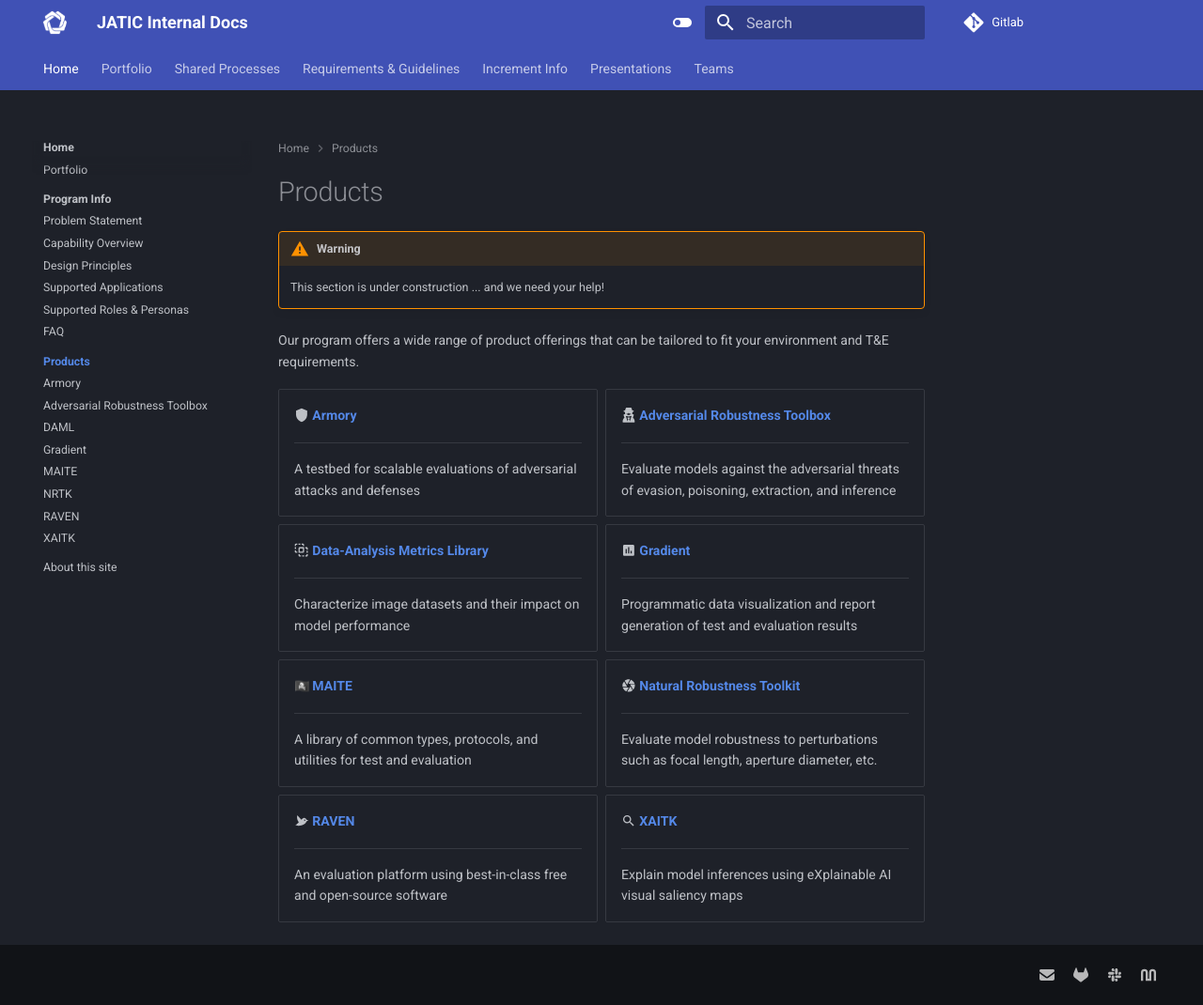
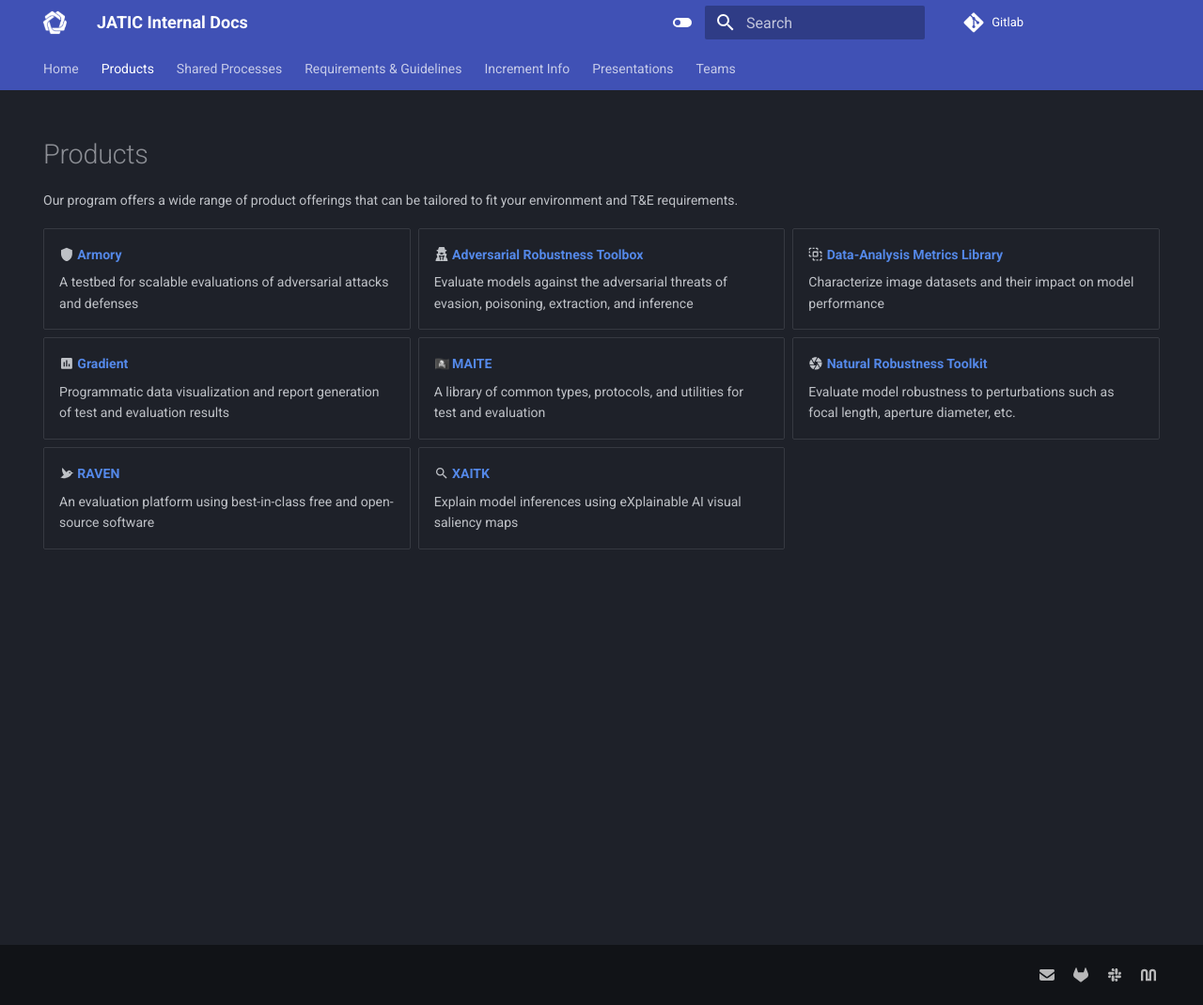
Before and after one commit to zheng0xd/JATIC-internal-docs, an MkDocs documentation site: the page built from docs/products/index.md, in a window 1280 px wide and 1070 px high. Shown: the whole window at 94% size. Built offline with MkDocs 1.6.1 and Material for MkDocs 9.7.7, drawn with Linux system fonts in a browser that asks for light colours; emoji names are drawn with the system emoji font.

Commit message:
remove github portfolio page

```diff
--- a/docs/products/index.md
+++ b/docs/products/index.md
@@ -1,8 +1,10 @@
+---
+hide:
+- toc
+- navigation
+---
+
 # Products
-
-!!! warning
-
-    This section is under construction ... and we need your help!
 
 Our program offers a wide range of product offerings that can be tailored to fit your environment and T&E requirements.
 
@@ -10,50 +12,34 @@
 
 -   :material-shield: [**Armory**](armory.md)
 
-    ---
-
     A testbed for scalable evaluations of adversarial attacks and defenses
 
 -   :fontawesome-solid-user-secret: [**Adversarial Robustness Toolbox**](art.md)
-
-    ---
 
     Evaluate models against the adversarial threats of evasion, poisoning, extraction, and inference
 
 -   :material-vector-intersection: [**Data-Analysis Metrics Library**](daml.md)
 
-    ---
-
     Characterize image datasets and their impact on model performance
 
 -   :material-chart-box: [**Gradient**](gradient.md)
-
-    ---
 
     Programmatic data visualization and report generation of test and evaluation results
 
 -   :pirate_flag: [**MAITE**](maite.md)
 
-    ---
-
     A library of common types, protocols, and utilities for test and evaluation
 
 -   :material-camera-iris: [**Natural Robustness Toolkit**](nrtk.md)
-
-    ---
 
     Evaluate model robustness to perturbations such as focal length, aperture diameter, etc.
 
 -   :material-bird: [**RAVEN**](raven.md)
 
-    ---
-
     An evaluation platform using best-in-class free and open-source software
 
 -   :material-magnify: [**XAITK**](xaitk.md)
 
-    ---
-
     Explain model inferences using eXplainable AI visual saliency maps
 
 </div>
--- a/docs/stylesheets/extra.css
+++ b/docs/stylesheets/extra.css
@@ -27,9 +27,9 @@
 
 /*sets style for h6 to be ~h2; to be used with grid cards*/
 .md-typeset h6 {
-    font-size: 1.2em;
+    font-size: 1.3em;
     margin-top: 0.83em;
-    margin-bottom: 0.6em;
+    margin-bottom: 0.4em;
     font-weight: bold;
 }
 
--- a/mkdocs.yml
+++ b/mkdocs.yml
@@ -14,7 +14,6 @@
 # Theme configuration
 theme:
   name: material
-  custom_dir: overrides
   features:
     - navigation.instant # disable when generating documentation for offline use
     - navigation.tabs
@@ -87,7 +86,6 @@
 nav:
   - Home:
     - index.md
-    - portfolio.md
     - Program Info:
       - info/index.md # potentially redo this page to be an overview page with grid cards
       - Problem Statement: info/problem-statement.md
@@ -96,18 +94,18 @@
       - Supported Applications: info/supported-applications.md
       - Supported Roles & Personas: info/supported-roles-personas.md
       - FAQ: info/faq.md
-    - Products:
-      - products/index.md
-      - Armory: products/armory.md
-      - Adversarial Robustness Toolbox: products/art.md
-      - DAML: products/daml.md
-      - Gradient: products/gradient.md
-      - MAITE: products/maite.md
-      - NRTK: products/nrtk.md
-      - RAVEN: products/raven.md
-      - XAITK: products/xaitk.md
     - About this site : about.md
-  - Github: portfolio.md
+  - Products:
+    - products/index.md
+    # consider removing these
+    - Armory: products/armory.md
+    - Adversarial Robustness Toolbox: products/art.md
+    - DAML: products/daml.md
+    - Gradient: products/gradient.md
+    - MAITE: products/maite.md
+    - NRTK: products/nrtk.md
+    - RAVEN: products/raven.md
+    - XAITK: products/xaitk.md
   - Shared Processes:
     - process/index.md
     - Agile Methodology:
--- a/overrides/portfolio.html
+++ /dev/null
@@ -1,24 +0,0 @@
-{% extends "main.html" %}
-{% block libs %}
-<script src="/javascripts/repo-card.js"></script>
-<link rel="stylesheet" href="/stylesheets/portfolio.css">
-{% endblock %}
-{% block content %}
-<section class="mdx-container portfolio-section">
-  <div class="md-grid md-typeset">
-    <div class="text-center">
-    </div>
-    <div class="grid">
-      <p class="card repo-card" data-repo="mit-ll-responsible-ai/responsible-ai-toolbox"></p>
-      <p class="card repo-card" data-repo="XAITK/xaitk-saliency"></p>
-      <p class="card repo-card" data-repo="twosixlabs/armory-library"></p>
-      <p class="card repo-card" data-repo="Trusted-AI/adversarial-robustness-toolbox"></p>
-      <p class="card repo-card" data-repo="aria-ml/daml"></p>
-      <p class="card repo-card" data-repo="mit-ll-ai-technology/maite"></p>
-      <p class="card repo-card" data-repo="Kitware/nrtk"></p>
-      <p></p>
-      <p></p>
-    </div>
-  </div>
-</section>
-{% endblock %}
```
Also changed, not shown: docs/javascripts/repo-card.js (deleted, +0 -59 lines), docs/portfolio.md (deleted, +0 -6 lines), docs/stylesheets/portfolio.css (deleted, +0 -11 lines).
